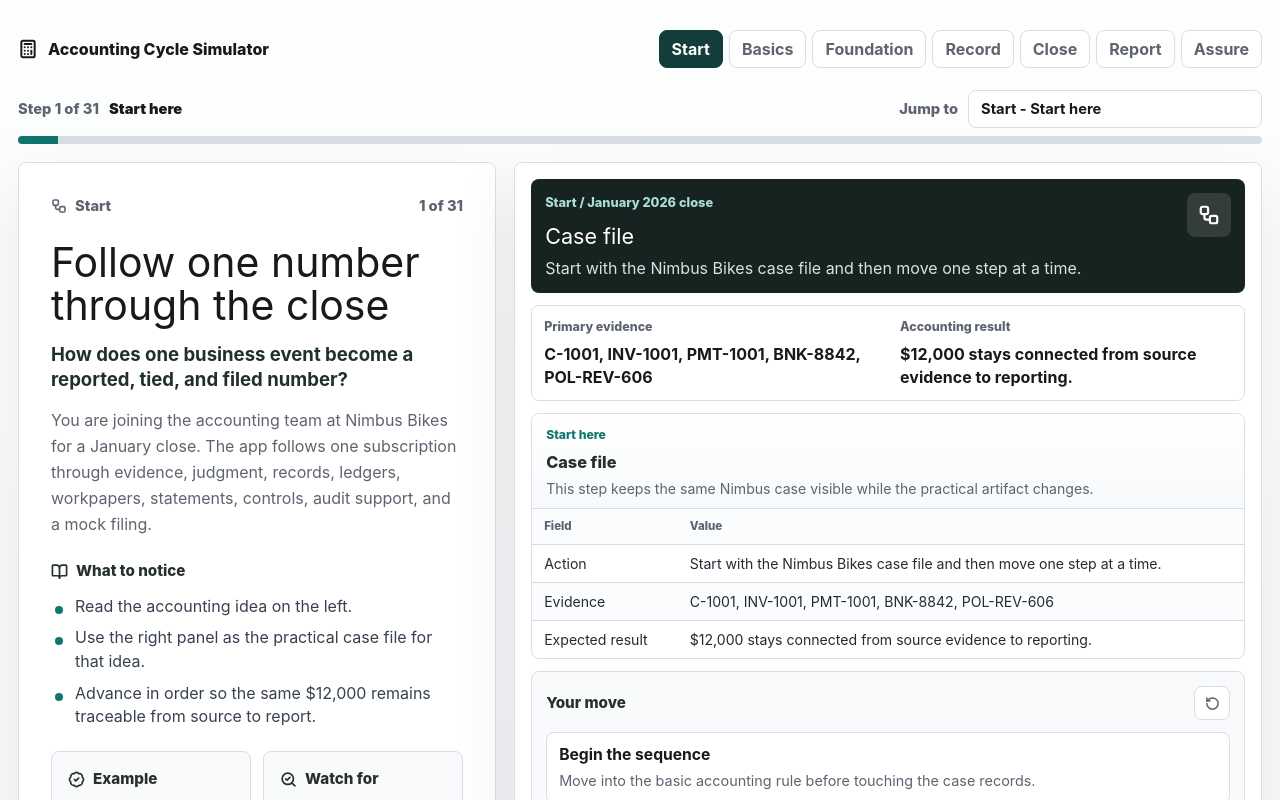
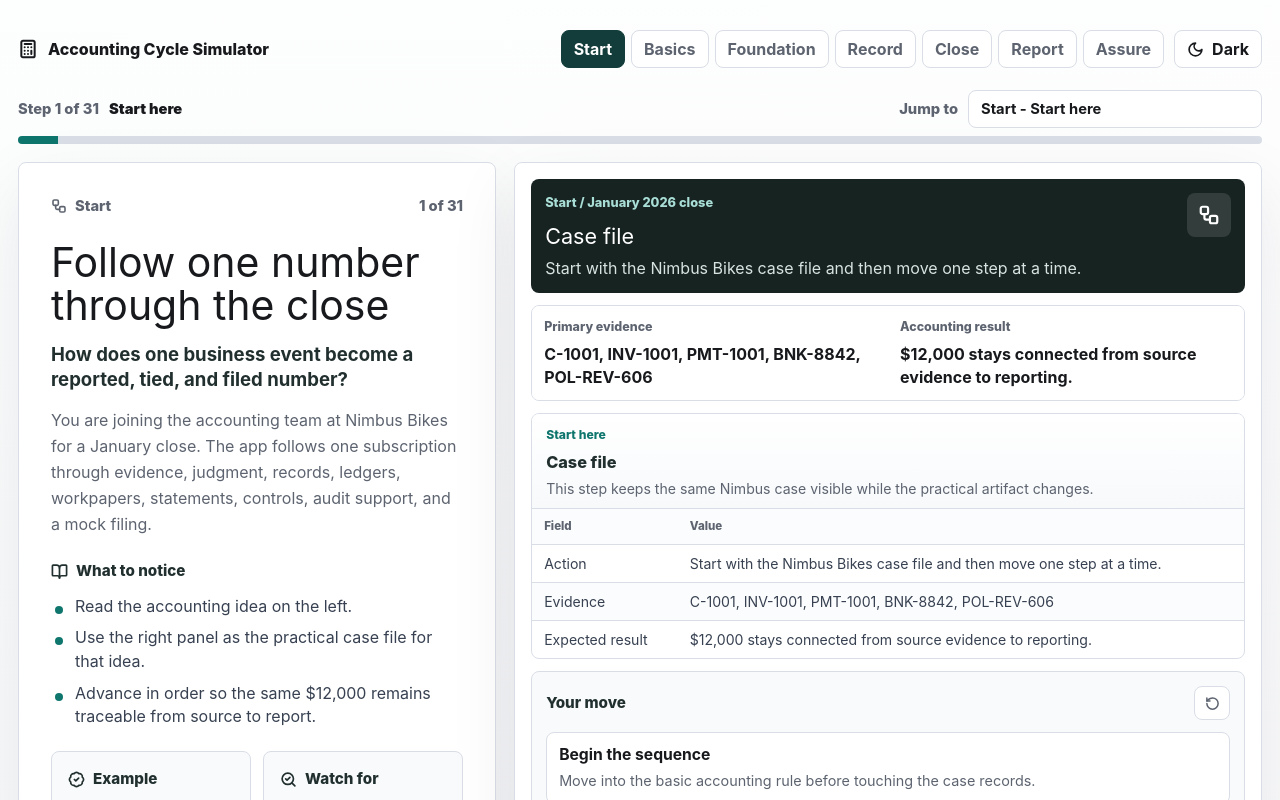
Before and after one commit to eliaboutorabi/AccountingCycleSimulator, a SvelteKit app: page / in a window 1280 px wide. Shown: the top 800 px of the page. Built offline with nearby package versions, Linux system fonts and the light colour scheme.

Commit message:
Add polished dark mode

```diff
--- a/src/routes/+page.svelte
+++ b/src/routes/+page.svelte
@@ -24,6 +24,7 @@
 	import Landmark from '@lucide/svelte/icons/landmark';
 	import Layers3 from '@lucide/svelte/icons/layers-3';
 	import ListChecks from '@lucide/svelte/icons/list-checks';
+	import Moon from '@lucide/svelte/icons/moon';
 	import Network from '@lucide/svelte/icons/network';
 	import PackageCheck from '@lucide/svelte/icons/package-check';
 	import ReceiptText from '@lucide/svelte/icons/receipt-text';
@@ -31,11 +32,14 @@
 	import ScrollText from '@lucide/svelte/icons/scroll-text';
 	import SearchCheck from '@lucide/svelte/icons/search-check';
 	import ShieldCheck from '@lucide/svelte/icons/shield-check';
+	import Sun from '@lucide/svelte/icons/sun';
 	import Table2 from '@lucide/svelte/icons/table-2';
 	import Tags from '@lucide/svelte/icons/tags';
 	import Workflow from '@lucide/svelte/icons/workflow';
+	import { onMount } from 'svelte';
 
 	type IconComponent = typeof Calculator;
+	type Theme = 'light' | 'dark';
 
 	type PracticeChoice = {
 		id: string;
@@ -2226,12 +2230,26 @@
 	let selectedAnswer = $state<string | null>(null);
 	let completedIds = $state<string[]>(['home']);
 	let traceIndex = $state(7);
+	let theme = $state<Theme>('light');
 
 	const activeStage = $derived(stages[activeIndex]);
 	const ActiveIcon = $derived(activeStage.icon);
+	const ThemeIcon = $derived(theme === 'dark' ? Sun : Moon);
 	const progressPercent = $derived(((activeIndex + 1) / stages.length) * 100);
 	const selectedIsCorrect = $derived(selectedAnswer === activeStage.correctChoice);
 	const activeTraceNode = $derived(nimbusScenario.traceNodes[traceIndex]);
+	const themeLabel = $derived(theme === 'dark' ? 'Switch to light mode' : 'Switch to dark mode');
+
+	onMount(() => {
+		const storedTheme = localStorage.getItem('accounting-cycle-theme');
+		if (storedTheme === 'light' || storedTheme === 'dark') {
+			setTheme(storedTheme);
+			return cleanupTheme;
+		}
+
+		setTheme(window.matchMedia('(prefers-color-scheme: dark)').matches ? 'dark' : 'light');
+		return cleanupTheme;
+	});
 
 	const currentChoices = $derived.by(() => {
 		if (activeStage.id === 'accounting-equation') {
@@ -2332,6 +2350,21 @@
 	function chooseTrace(index: number) {
 		traceIndex = Math.max(0, Math.min(index, nimbusScenario.traceNodes.length - 1));
 	}
+
+	function setTheme(nextTheme: Theme) {
+		theme = nextTheme;
+		document.documentElement.dataset.theme = nextTheme;
+	}
+
+	function cleanupTheme() {
+		delete document.documentElement.dataset.theme;
+	}
+
+	function toggleTheme() {
+		const nextTheme = theme === 'dark' ? 'light' : 'dark';
+		setTheme(nextTheme);
+		localStorage.setItem('accounting-cycle-theme', nextTheme);
+	}
 </script>
 
 <svelte:head>
@@ -2340,16 +2373,17 @@
 		name="description"
 		content="A guided accounting-cycle simulator where each lesson pairs with one practical Nimbus Bikes case artifact."
 	/>
-	<meta name="theme-color" content="#f6f7f9" />
+	<meta name="theme-color" content={theme === 'dark' ? '#0b1110' : '#f6f7f9'} />
 </svelte:head>
 
-<main class="learning-shell" style:--progress={`${progressPercent}%`}>
+<main class="learning-shell" data-theme={theme} style:--progress={`${progressPercent}%`}>
 	<header class="topbar">
 		<div class="brand">
 			<Calculator size={20} strokeWidth={2.4} />
 			<span>Accounting Cycle Simulator</span>
 		</div>
 
+		<div class="top-actions">
 			<nav class="chapter-nav" aria-label="Chapters">
 				{#each groupNav as group (group.label)}
 					<button
@@ -2364,6 +2398,19 @@
 					</button>
 				{/each}
 			</nav>
+
+			<button
+				type="button"
+				class="theme-toggle"
+				aria-label={themeLabel}
+				aria-pressed={theme === 'dark'}
+				title={themeLabel}
+				onclick={toggleTheme}
+			>
+				<ThemeIcon size={17} strokeWidth={2.4} />
+				<span>{theme === 'dark' ? 'Light' : 'Dark'}</span>
+			</button>
+		</div>
 	</header>
 
 	<section class="progress-strip" aria-label="Accounting cycle progress">
@@ -2596,26 +2643,115 @@
 		overflow: auto;
 	}
 
+	:global(html[data-theme='dark']) {
+		color-scheme: dark;
+	}
+
+	:global(html[data-theme='dark'] body) {
+		background: #0b1110;
+		color: #eef5f1;
+	}
+
 	:global(button) {
 		font: inherit;
 	}
 
 	.learning-shell {
+		--shell-bg:
+			linear-gradient(180deg, rgba(255, 255, 255, 0.94), rgba(246, 247, 249, 0.96)),
+			linear-gradient(135deg, rgba(15, 118, 110, 0.12), rgba(184, 74, 58, 0.08));
 		--ink: #17191c;
+		--heading: #17191c;
 		--muted: #5d6470;
+		--copy: #374151;
+		--question: #21302f;
 		--soft: #eef1f5;
 		--line: #d9dee6;
+		--line-strong: #c8d0da;
 		--panel: #ffffff;
 		--panel-strong: #f9fafb;
+		--panel-glass: rgba(255, 255, 255, 0.96);
+		--control: #ffffff;
+		--control-hover: #f7faf9;
+		--control-active: #123d3a;
+		--control-active-text: #ffffff;
+		--table-head: #fbfcfd;
+		--table-alt: #fbfcfd;
+		--artifact-header: linear-gradient(180deg, #ffffff, #f7f9fb);
+		--case-bg: #172321;
+		--case-eyebrow: #a9ded7;
+		--case-copy: #d7e3e1;
+		--icon-bg: rgba(255, 255, 255, 0.12);
 		--teal: #0f766e;
+		--teal-soft: rgba(15, 118, 110, 0.08);
+		--teal-line: rgba(15, 118, 110, 0.35);
+		--teal-hover: rgba(15, 118, 110, 0.55);
+		--teal-focus: rgba(15, 118, 110, 0.28);
 		--rust: #b84a3a;
+		--action-text: #ffffff;
 		--gold: #b7791f;
 		--green: #15803d;
+		--selected-bg: rgba(183, 121, 31, 0.08);
+		--correct-bg: rgba(21, 128, 61, 0.08);
+		--missed-bg: rgba(184, 74, 58, 0.08);
+		--feedback-good-bg: rgba(21, 128, 61, 0.1);
+		--feedback-good-text: #14532d;
+		--feedback-bad-bg: rgba(184, 74, 58, 0.1);
+		--feedback-bad-text: #7f1d1d;
+		--shadow: 0 24px 70px rgba(20, 27, 35, 0.08);
 		min-height: 100vh;
 		padding: 18px;
-		background:
-			linear-gradient(180deg, rgba(255, 255, 255, 0.94), rgba(246, 247, 249, 0.96)),
-			linear-gradient(135deg, rgba(15, 118, 110, 0.12), rgba(184, 74, 58, 0.08));
+		background: var(--shell-bg);
+		color: var(--ink);
+		transition:
+			background 180ms ease,
+			color 180ms ease;
+	}
+
+	.learning-shell[data-theme='dark'] {
+		--shell-bg:
+			radial-gradient(circle at 12% 0%, rgba(28, 116, 108, 0.24), transparent 30%),
+			radial-gradient(circle at 92% 14%, rgba(184, 74, 58, 0.14), transparent 31%),
+			linear-gradient(180deg, #0b1110 0%, #101816 48%, #0a0f0e 100%);
+		--ink: #eef5f1;
+		--heading: #f8faf8;
+		--muted: #9aa8a2;
+		--copy: #c9d4cf;
+		--question: #f0f6f4;
+		--soft: #16221f;
+		--line: #2a3834;
+		--line-strong: #3b4d48;
+		--panel: #101816;
+		--panel-strong: #141d1a;
+		--panel-glass: rgba(15, 23, 21, 0.93);
+		--control: #111b18;
+		--control-hover: #18231f;
+		--control-active: #8dd9ce;
+		--control-active-text: #061312;
+		--table-head: #17221f;
+		--table-alt: rgba(141, 217, 206, 0.035);
+		--artifact-header: linear-gradient(180deg, #17221f, #121b18);
+		--case-bg: linear-gradient(135deg, #0d1a18, #17231f);
+		--case-eyebrow: #8dd9ce;
+		--case-copy: #bed1cc;
+		--icon-bg: rgba(141, 217, 206, 0.12);
+		--teal: #8dd9ce;
+		--teal-soft: rgba(141, 217, 206, 0.1);
+		--teal-line: rgba(141, 217, 206, 0.36);
+		--teal-hover: rgba(141, 217, 206, 0.48);
+		--teal-focus: rgba(141, 217, 206, 0.33);
+		--rust: #e07a66;
+		--action-text: #061312;
+		--gold: #e3b65f;
+		--green: #7ed994;
+		--selected-bg: rgba(227, 182, 95, 0.12);
+		--correct-bg: rgba(126, 217, 148, 0.12);
+		--missed-bg: rgba(224, 122, 102, 0.13);
+		--feedback-good-bg: rgba(126, 217, 148, 0.14);
+		--feedback-good-text: #bff3ca;
+		--feedback-bad-bg: rgba(224, 122, 102, 0.14);
+		--feedback-bad-text: #ffc8be;
+		--shadow: 0 24px 80px rgba(0, 0, 0, 0.42);
 	}
 
 	button {
@@ -2625,7 +2761,7 @@
 	}
 
 	button:focus-visible {
-		outline: 3px solid rgba(15, 118, 110, 0.28);
+		outline: 3px solid var(--teal-focus);
 		outline-offset: 3px;
 	}
 
@@ -2658,6 +2794,13 @@
 		letter-spacing: 0;
 	}
 
+	.top-actions {
+		display: flex;
+		align-items: center;
+		justify-content: flex-end;
+		gap: 10px;
+	}
+
 	.chapter-nav {
 		display: flex;
 		flex-wrap: wrap;
@@ -2667,14 +2810,15 @@
 
 	.chapter-nav button,
 	.sequence-bar button,
-	.choice-header button {
+	.choice-header button,
+	.theme-toggle {
 		display: inline-flex;
 		align-items: center;
 		justify-content: center;
 		gap: 8px;
 		min-height: 38px;
 		border-radius: 8px;
-		background: #ffffff;
+		background: var(--control);
 		border: 1px solid var(--line);
 		color: var(--muted);
 		font-weight: 750;
@@ -2684,10 +2828,23 @@
 		padding: 0 12px;
 	}
 
+	.theme-toggle {
+		flex: 0 0 auto;
+		padding: 0 12px;
+		color: var(--ink);
+	}
+
+	.chapter-nav button:hover,
+	.sequence-bar button:hover:not(:disabled),
+	.choice-header button:hover,
+	.theme-toggle:hover {
+		background: var(--control-hover);
+	}
+
 	.chapter-nav button.active {
-		background: #123d3a;
-		border-color: #123d3a;
-		color: #ffffff;
+		background: var(--control-active);
+		border-color: var(--control-active);
+		color: var(--control-active-text);
 	}
 
 	.progress-strip {
@@ -2726,7 +2883,7 @@
 		min-height: 38px;
 		border: 1px solid var(--line);
 		border-radius: 8px;
-		background: #ffffff;
+		background: var(--control);
 		color: var(--ink);
 		font: inherit;
 		font-weight: 750;
@@ -2752,8 +2909,8 @@
 		min-width: 0;
 		border: 1px solid var(--line);
 		border-radius: 8px;
-		background: rgba(255, 255, 255, 0.96);
-		box-shadow: 0 24px 70px rgba(20, 27, 35, 0.08);
+		background: var(--panel-glass);
+		box-shadow: var(--shadow);
 	}
 
 	.lesson-pane {
@@ -2787,6 +2944,7 @@
 
 	h1 {
 		max-width: 850px;
+		color: var(--heading);
 		font-size: clamp(2rem, 3.2vw, 3.6rem);
 		line-height: 1.04;
 		letter-spacing: 0;
@@ -2795,7 +2953,7 @@
 	.question {
 		max-width: 760px;
 		margin-top: 16px;
-		color: #21302f;
+		color: var(--question);
 		font-size: clamp(1.08rem, 1.45vw, 1.34rem);
 		line-height: 1.35;
 		font-weight: 720;
@@ -2823,7 +2981,7 @@
 		display: flex;
 		align-items: center;
 		gap: 8px;
-		color: #26302f;
+		color: var(--question);
 		font-size: 0.95rem;
 		font-weight: 850;
 		letter-spacing: 0;
@@ -2840,7 +2998,7 @@
 	.reading-block li {
 		position: relative;
 		padding-left: 24px;
-		color: #374151;
+		color: var(--copy);
 		line-height: 1.48;
 	}
 
@@ -2886,8 +3044,8 @@
 		display: grid;
 		gap: 8px;
 		padding: 16px;
-		border-color: rgba(15, 118, 110, 0.35);
-		background: rgba(15, 118, 110, 0.07);
+		border-color: var(--teal-line);
+		background: var(--teal-soft);
 	}
 
 	.key-point strong {
@@ -2916,14 +3074,14 @@
 		gap: 18px;
 		padding: 14px;
 		border-radius: 8px;
-		background: #172321;
+		background: var(--case-bg);
 		color: #ffffff;
 	}
 
 	.eyebrow {
 		display: block;
 		margin-bottom: 8px;
-		color: #a9ded7;
+		color: var(--case-eyebrow);
 		font-size: 0.8rem;
 		font-weight: 830;
 		letter-spacing: 0;
@@ -2936,7 +3094,7 @@
 
 	.case-header p {
 		margin-top: 4px;
-		color: #d7e3e1;
+		color: var(--case-copy);
 		line-height: 1.42;
 	}
 
@@ -2947,7 +3105,7 @@
 		width: 44px;
 		height: 44px;
 		border-radius: 8px;
-		background: rgba(255, 255, 255, 0.12);
+		background: var(--icon-bg);
 	}
 
 	.case-context {
@@ -2979,7 +3137,7 @@
 		padding: 10px;
 		border: 1px solid var(--line);
 		border-radius: 8px;
-		background: #ffffff;
+		background: var(--panel);
 	}
 
 	.case-facts span,
@@ -3012,7 +3170,7 @@
 		display: grid;
 		gap: 6px;
 		padding: 12px;
-		background: #ffffff;
+		background: var(--panel);
 	}
 
 	.artifact-row strong {
@@ -3028,7 +3186,7 @@
 	.artifact-table-card {
 		min-width: 0;
 		overflow: hidden;
-		background: #ffffff;
+		background: var(--panel);
 	}
 
 	.artifact-table-card header {
@@ -3036,7 +3194,7 @@
 		gap: 5px;
 		padding: 12px 14px 9px;
 		border-bottom: 1px solid var(--line);
-		background: linear-gradient(180deg, #ffffff, #f7f9fb);
+		background: var(--artifact-header);
 	}
 
 	.artifact-table-card small {
@@ -3079,11 +3237,11 @@
 		font-size: 0.72rem;
 		font-weight: 850;
 		letter-spacing: 0;
-		background: #fbfcfd;
+		background: var(--table-head);
 	}
 
 	.artifact-table-card td {
-		color: #252b33;
+		color: var(--copy);
 		font-size: 0.88rem;
 		line-height: 1.35;
 	}
@@ -3093,7 +3251,7 @@
 	}
 
 	.artifact-table-card tbody tr:nth-child(even) td {
-		background: #fbfcfd;
+		background: var(--table-alt);
 	}
 
 	.choice-panel,
@@ -3129,12 +3287,12 @@
 		padding: 12px;
 		border: 1px solid var(--line);
 		border-radius: 8px;
-		background: #ffffff;
+		background: var(--panel);
 		text-align: left;
 	}
 
 	.choices button:hover {
-		border-color: rgba(15, 118, 110, 0.55);
+		border-color: var(--teal-hover);
 	}
 
 	.choices button strong {
@@ -3150,17 +3308,17 @@
 
 	.choices button.selected {
 		border-color: var(--gold);
-		background: rgba(183, 121, 31, 0.08);
+		background: var(--selected-bg);
 	}
 
 	.choices button.correct {
 		border-color: var(--green);
-		background: rgba(21, 128, 61, 0.08);
+		background: var(--correct-bg);
 	}
 
 	.choices button.missed {
 		border-color: var(--rust);
-		background: rgba(184, 74, 58, 0.08);
+		background: var(--missed-bg);
 	}
 
 	.feedback {
@@ -3173,13 +3331,13 @@
 	}
 
 	.feedback.good {
-		background: rgba(21, 128, 61, 0.1);
-		color: #14532d;
+		background: var(--feedback-good-bg);
+		color: var(--feedback-good-text);
 	}
 
 	.feedback.needs-work {
-		background: rgba(184, 74, 58, 0.1);
-		color: #7f1d1d;
+		background: var(--feedback-bad-bg);
+		color: var(--feedback-bad-text);
 	}
 
 	.trace-heading span {
@@ -3208,16 +3366,16 @@
 		padding: 0 10px 0 7px;
 		border: 1px solid var(--line);
 		border-radius: 8px;
-		background: #ffffff;
+		background: var(--panel);
 		color: var(--muted);
 		font-size: 0.82rem;
 		font-weight: 780;
 	}
 
 	.trace-steps button.active {
-		border-color: rgba(15, 118, 110, 0.5);
-		background: rgba(15, 118, 110, 0.08);
-		color: #134e4a;
+		border-color: var(--teal-hover);
+		background: var(--teal-soft);
+		color: var(--teal);
 	}
 
 	.trace-steps button span {
@@ -3245,7 +3403,7 @@
 		margin-top: 12px;
 		padding: 12px;
 		border-radius: 8px;
-		background: #ffffff;
+		background: var(--panel);
 	}
 
 	.trace-detail strong {
@@ -3280,7 +3438,7 @@
 	.sequence-bar button.next {
 		background: var(--rust);
 		border-color: var(--rust);
-		color: #ffffff;
+		color: var(--action-text);
 	}
 
 	.sequence-bar div {
@@ -3305,6 +3463,12 @@
 			justify-content: flex-start;
 		}
 
+		.top-actions {
+			width: 100%;
+			align-items: flex-start;
+			justify-content: space-between;
+		}
+
 		.workspace {
 			grid-template-columns: 1fr;
 		}
@@ -3320,11 +3484,18 @@
 		}
 
 		.chapter-nav {
+			flex: 1 1 auto;
+			min-width: 0;
+			width: auto;
 			flex-wrap: nowrap;
-			margin-inline: -12px;
-			padding: 0 12px 4px;
+			margin-inline: 0;
+			padding: 0 0 4px;
 			overflow-x: auto;
 			scrollbar-width: thin;
+		}
+
+		.theme-toggle span {
+			display: none;
 		}
 
 		.chapter-nav button {
--- a/src/routes/layout.css
+++ b/src/routes/layout.css
@@ -3,6 +3,7 @@
 @plugin '@tailwindcss/typography';
 
 :root {
+	color-scheme: light;
 	font-family:
 		Inter,
 		ui-sans-serif,
@@ -18,6 +19,12 @@
 	-webkit-font-smoothing: antialiased;
 }
 
+html[data-theme='dark'] {
+	color-scheme: dark;
+	color: #eef5f1;
+	background: #0b1110;
+}
+
 html {
 	scroll-behavior: smooth;
 }
@@ -29,6 +36,12 @@
 	background:
 		linear-gradient(180deg, rgba(247, 240, 228, 0.94), rgba(231, 220, 202, 0.96)),
 		radial-gradient(circle at top left, rgba(21, 96, 92, 0.14), transparent 38%), #f7f0e4;
+}
+
+html[data-theme='dark'] body {
+	background:
+		radial-gradient(circle at top left, rgba(141, 217, 206, 0.12), transparent 36%),
+		linear-gradient(180deg, rgba(11, 17, 16, 0.98), rgba(16, 24, 22, 0.98)), #0b1110;
 }
 
 button,
@@ -52,3 +65,8 @@
 	color: #fffaf1;
 	background: #9f3f34;
 }
+
+html[data-theme='dark'] ::selection {
+	color: #061312;
+	background: #8dd9ce;
+}
```
Lines whose indentation alone changed are shown as unchanged.
